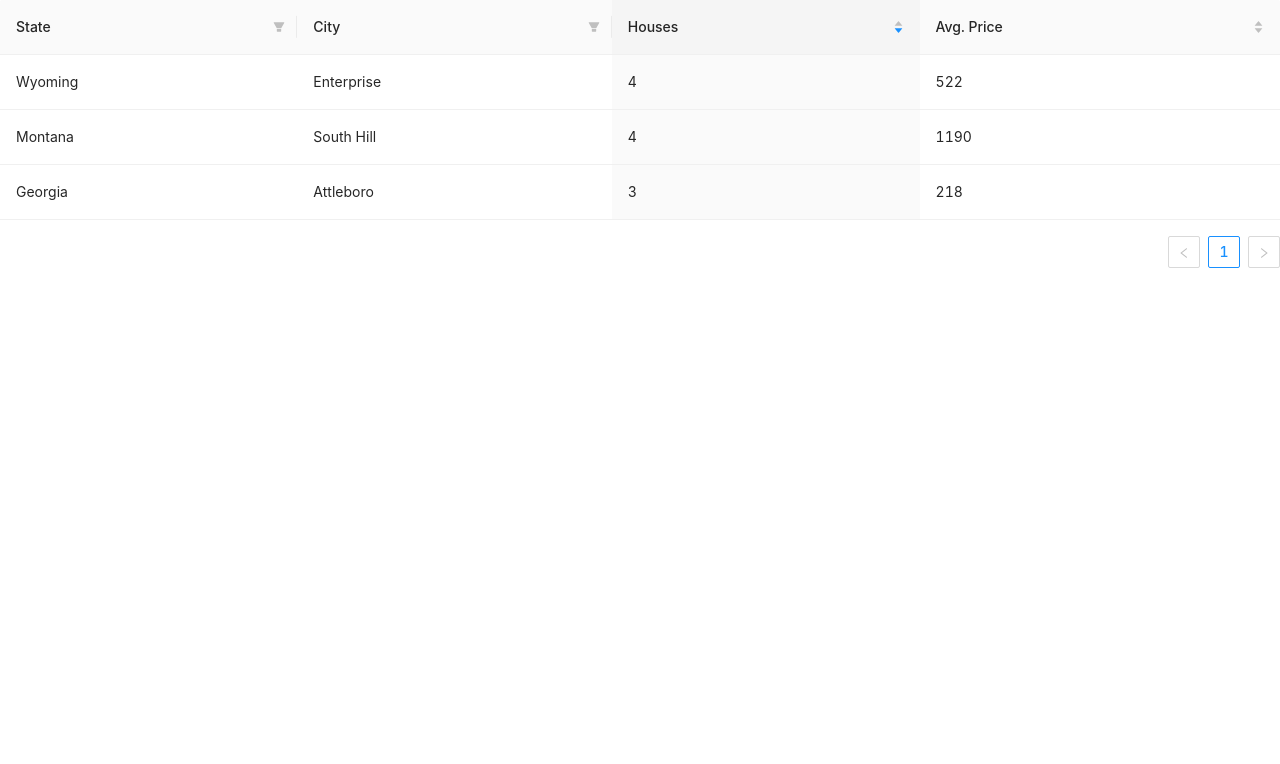
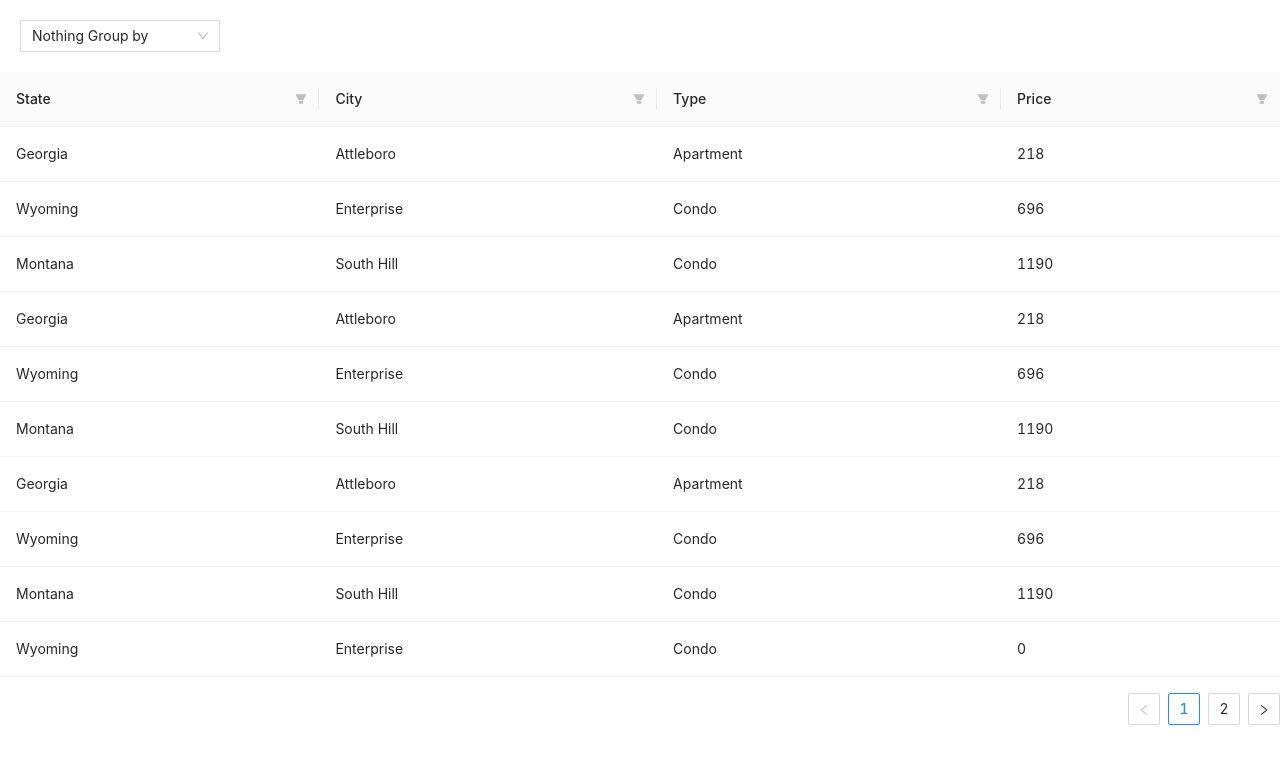
Before and after one commit to ken556621/Onramp_Lab, a Next.js app: page / in a window 1280 px wide. Shown: the top 764 px of the page. Built offline with nearby package versions, Linux system fonts and the light colour scheme.

Commit message:
Add group by feature

```diff
--- /dev/null
+++ b/meta/select.tsx
@@ -0,0 +1,18 @@
+export const groupByFields = [
+    {
+        label: "Nothing Group by",
+        value: "no"
+    },
+    {
+        label: "City / State",
+        value: "cityState"
+    },
+    {
+        label: "City / State / Type",
+        value: "cityStateType"
+    },
+    {
+        label: "City / State / Type / Price",
+        value: "cityStateTypePrice"
+    },
+]
--- a/meta/table.tsx
+++ b/meta/table.tsx
@@ -1,49 +1,137 @@
+import { PropertiesDataType } from "@/util/format";
+
 export type ColumnsType = {
   title: string;
   dataIndex: string;
-  filters?: FilterType;
+  filters?: any;
   defaultSortOrder?: any;
   onFilter?: any;
   sorter?: any;
+  isShow: boolean;
 }[];
 
 type FilterListProps = {
-  stateFilterList?: FilterType;
-  cityFilterList?: FilterType;
+  filterList: PropertiesDataType;
+  groupByTarget: string
 };
 
 type FilterType = {
   text: string;
-  value: string;
+  value: string | number[];
 }[];
 
+const getFliterList = (list: PropertiesDataType, target: string) => {
+  return list.map(property => {
+    return {
+      text: property[target],
+      value: property[target]
+    }
+  })
+};
+
+const getFliterPriceRange = (list: PropertiesDataType, dividerCount: number): FilterType => {
+  const priceArray = list.map(item => item.price);
+  const max = Math.max(...priceArray);
+  const min = Math.min(...priceArray);
+
+  const getIntervals = (min: number, max: number, nbIntervalls: number) => {
+    max -= min;
+    const size = Math.round((max-1) / nbIntervalls);
+    const result = [];
+
+    for (let i = 0; i < nbIntervalls; i++) {
+        const inf = i + i * size;
+        const sup = inf + size < max ? inf + size: max;
+
+        result.push([inf + min, sup + min]);
+        if(inf >= max || sup >= max)break;
+    }
+
+    return result;
+  }
+
+  const rangeNumArray = getIntervals(min, max, dividerCount);
+
+  return rangeNumArray.map(range => {
+    return {
+      text: `${String(range[0])}$ ~ ${String(range[1])}$`,
+      value: range
+    }
+  })
+};
+
 export const getColumns = ({
-  stateFilterList,
-  cityFilterList
+  filterList,
+  groupByTarget
 }: FilterListProps): ColumnsType => {
   return [
     {
       title: "State",
       dataIndex: "state",
-      filters: stateFilterList,
+      filters: getFliterList(filterList, "state"),
       onFilter: (value: any, record: any) => record.state.indexOf(value) === 0,
+      isShow: true
     },
     {
       title: "City",
       dataIndex: "city",
-      filters: cityFilterList,
+      filters: getFliterList(filterList, "city"),
       onFilter: (value: any, record: any) => record.city.indexOf(value) === 0,
+      isShow: true
+    },
+    {
+      title: "Type",
+      dataIndex: "type",
+      filters: [
+        {
+          text: "Apartment",
+          value: "Apartment",
+        },
+        {
+          text: "Single-family",
+          value: "Single-family",
+        },
+        {
+          text: "Townhomes",
+          value: "Townhomes",
+        },
+        {
+          text: "Condo",
+          value: "Condo",
+        },
+      ],
+      onFilter: (value: any, record: any) => record.type.indexOf(value) === 0,
+      isShow: groupByTarget === "no"
+    },
+    {
+      title: "Total Type",
+      dataIndex: "totalType",
+      isShow: groupByTarget === "cityStateType" || groupByTarget === "cityStateTypePrice"
+    },
+    {
+      title: "Price",
+      dataIndex: "price",
+      filters: getFliterPriceRange(filterList, 5), // Default divided by 5 chunks
+      onFilter: (value: any, record: any) => record.price <= value[1] && record.price >= value[0],
+      isShow: groupByTarget === "no"
+    },
+    {
+      title: "Total Price",
+      dataIndex: "totalPrice",
+      isShow: groupByTarget === "cityStateTypePrice"
     },
     {
       title: "Houses",
       dataIndex: "houses",
       defaultSortOrder: "descend",
       sorter: (a: any, b: any) => a.houses - b.houses,
+      isShow: groupByTarget === "cityState"
     },
     {
       title: "Avg. Price",
       dataIndex: "avgPrice",
       sorter: (a: any, b: any) => a.price - b.price,
+      isShow: groupByTarget === "cityState"
     },
-  ];
+  ].filter(item => item.isShow);
 };
--- a/package.json
+++ b/package.json
@@ -9,9 +9,11 @@
     "lint": "next lint"
   },
   "dependencies": {
+    "@types/lodash": "^4.14.181",
     "@types/styled-components": "^5.1.25",
     "antd": "^4.19.5",
     "axios": "^0.26.1",
+    "lodash": "^4.17.21",
     "next": "12.1.4",
     "react": "18.0.0",
     "react-dom": "18.0.0",
--- a/pages/index.tsx
+++ b/pages/index.tsx
@@ -1,26 +1,34 @@
 import { useState, useEffect } from "react";
 import type { NextPage } from "next";
+import axios from "axios";
 import Head from "next/head";
+import styled from "styled-components";
+import "antd/dist/antd.css";
+
+import { getColumns } from "@/meta/table";
+import { groupByFields } from "@/meta/select";
+import {
+  formatPropertiesList,
+  PropertiesDataType,
+  groupBy
+} from "@/util/format";
+import Spinner from "@/components/Spinner";
+import { Select } from "antd";
 import { Table } from "antd";
-import { getColumns } from "@/meta/table";
-import "antd/dist/antd.css";
-import axios from "axios";
-import { formatPropertiesList, PropertiesDataType, groupByStateAndCity } from "@/util/format";
-import Spinner from "@/components/Spinner";
-import styled from "styled-components";
 
 const Home: NextPage = () => {
   const [propertiesList, setPropertiesList] = useState<PropertiesDataType>([]);
+  const [groupByOption, setGroupByOption] = useState<string>("no");
   const [isFetching, setIsFetching] = useState<boolean>(false);
+
+  const { Option } = Select;
 
   const fetchProperties = async() => {
     try {
       setIsFetching(true);
       const { data } = await axios.get("/api/properties");
 
-      const groupedData = groupByStateAndCity(data.data);
-
-      const formatedData = formatPropertiesList(groupedData);
+      const formatedData = formatPropertiesList(data.data);
 
       setPropertiesList(formatedData);
       setIsFetching(false);
@@ -30,23 +38,15 @@ const Home: NextPage = () => {
     }
   };
 
+  const renderSelectOptions = () => {
+    return groupByFields.map(field => (
+      <Option key={field.value} value={field.value}>{field.label}</Option>
+    ))
+  };
+
   useEffect(() => {
     fetchProperties();
   }, []);
-
-  const stateFilterList = propertiesList.map(property => {
-    return {
-      text: property.state,
-      value: property.state
-    }
-  });
-
-  const cityFilterList = propertiesList.map(property => {
-    return {
-      text: property.city,
-      value: property.city
-    }
-  });
 
   if(isFetching){
     return (
@@ -59,6 +59,8 @@ const Home: NextPage = () => {
     )
   }
 
+  const groupByData = groupBy(propertiesList, groupByOption);
+
   return (
     <Container>
       <Head>
@@ -66,12 +68,22 @@ const Home: NextPage = () => {
         <meta name="description" content="Frontend home work" />
         <link rel="icon" href="/favicon.ico" />
       </Head>
+      <Select
+        defaultValue="no"
+        style={{
+          width: 200,
+          margin: "20px"
+        }}
+        onChange={(value) => setGroupByOption(value)}
+      >
+        {renderSelectOptions()}
+      </Select>
       <Table
         columns={getColumns({
-          stateFilterList,
-          cityFilterList
+          filterList: propertiesList,
+          groupByTarget: groupByOption
         })}
-        dataSource={propertiesList}
+        dataSource={groupByData}
       />
     </Container>
   )
--- a/util/format.ts
+++ b/util/format.ts
@@ -1,50 +1,103 @@
+import { countDuplcateInArray } from "@/util/helper";
+
 export type PropertiesDataType = {
-    id: number;
-    city: string;
-    state: string;
-    type?: string;
-    price: number;
-    avgPrice: number;
-    totalPrice: number;
-    houses: number;
+    [key: string]: any;
 }[];
 
 type GroupByObjType = {
     [key: string]: PropertiesDataType
 }
 
-export const groupByStateAndCity = (list: PropertiesDataType) => {
+type Obj = {
+    id: number,
+    city: string,
+    state: string,
+    houses: number,
+    price: number,
+    totalPrice: number,
+    avgPrice: number,
+    type: string,
+    totalType: any
+}
+
+export const formatPropertiesList = (list: PropertiesDataType) => {
+    return list.map(item => {
+        return {
+            id: 0,
+            city: item.city,
+            state: item.state,
+            price: item.price,
+            type: item.type
+        }
+    })
+};
+
+export const groupBy = (list: PropertiesDataType, target: string) => {
     let result = {};
+    let targetDataIndex = "";
+
+    if(target === "no"){
+        return list
+    }
+
+    switch (target) {
+        case "cityState":
+            targetDataIndex = "city"
+            break;
+        case "cityState":
+            targetDataIndex = "city"
+            break;
+        case "cityStateType":
+            targetDataIndex = "city"
+            break;
+        case "cityStateTypePrice":
+            targetDataIndex = "city"
+            break;
+        default:
+            break;
+    }
 
     result = list.reduce((a, b) => {
-        a[b.city] = a[b.city] || [];
-        a[b.city].push(b);
+        a[b[targetDataIndex]] = a[b[targetDataIndex]] || [];
+        a[b[targetDataIndex]].push(b);
         return a;
     }, Object.create(null));
 
-    return result;
+    return formatGroupByPropertiesList(result, target);
 };
 
-export const formatPropertiesList = (groupByObj: GroupByObjType) => {
+export const formatGroupByPropertiesList = (groupByObj: GroupByObjType, target: string) => {
     const result = [];
 
     for (let prop in groupByObj) {
-        const obj = {
+        const totalTypeArr: string[] = [];
+        const obj: Obj = {
             id: 0,
-            city: prop,
-            state: groupByObj[prop][0].state,
+            city: "",
+            state: "",
             houses: groupByObj[prop].length,
             price: 0,
             totalPrice: 0,
-            avgPrice: 0
+            avgPrice: 0,
+            type: "",
+            totalType: ""
         };
         groupByObj[prop].forEach(cityInfo => {
             obj.id = cityInfo.id
             obj.totalPrice += cityInfo.price
+            obj.city = cityInfo.city
+            obj.state = cityInfo.state
             obj.price = cityInfo.price
+            obj.type = cityInfo.type
+            totalTypeArr.push(cityInfo.type)
         });
 
+        const totalType = countDuplcateInArray(totalTypeArr).map(item => (
+            `${item.name}: ${item.count}`
+        ));
+
         obj.avgPrice = obj.totalPrice / groupByObj[prop].length;
+        obj.totalType = totalType;
 
         result.push(obj);
     }
--- /dev/null
+++ b/util/helper.ts
@@ -0,0 +1,6 @@
+import values from "lodash/values";
+import groupBy from "lodash/groupBy";
+
+export const countDuplcateInArray = (arr: string[]) => {
+    return values(groupBy(arr)).map((d: any)=> ({name: d[0], count: d.length}));
+}
```
Also changed, not shown: 1 other file (tests, documents, lock files or other folders).
